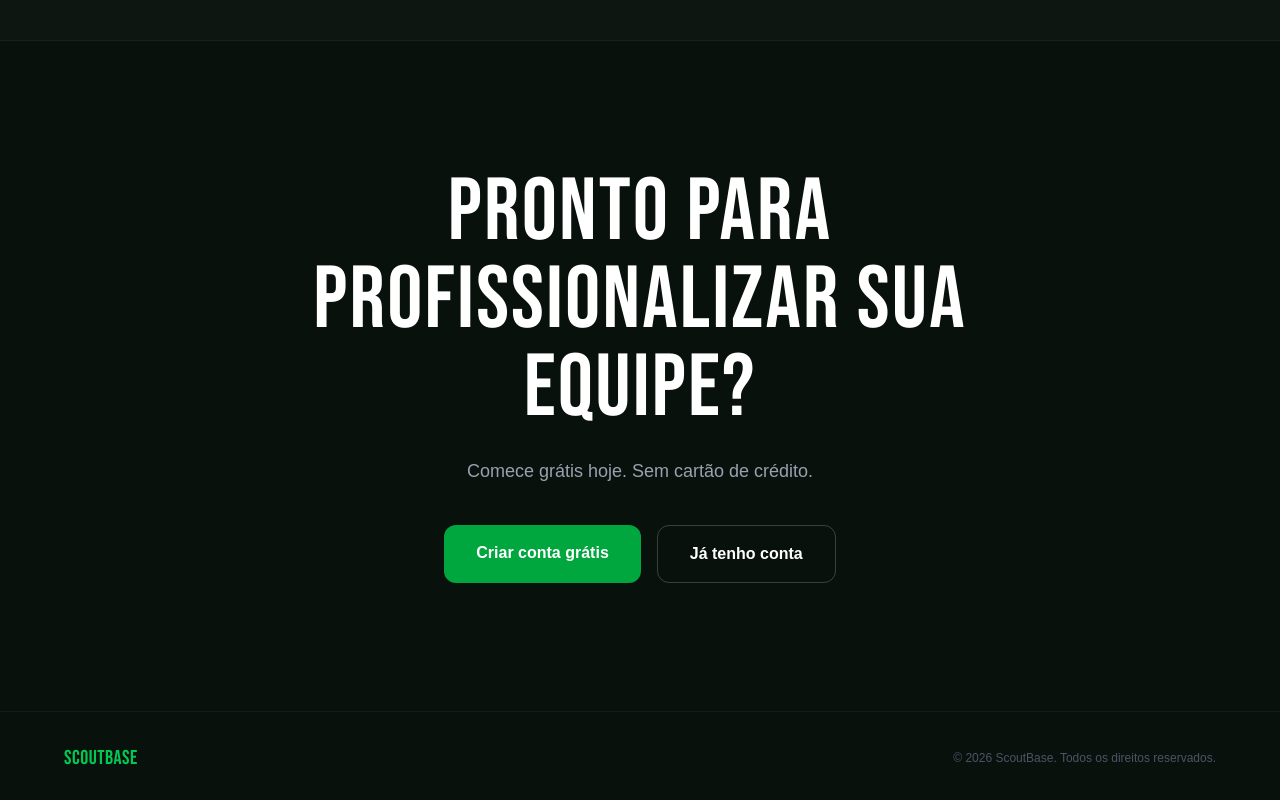
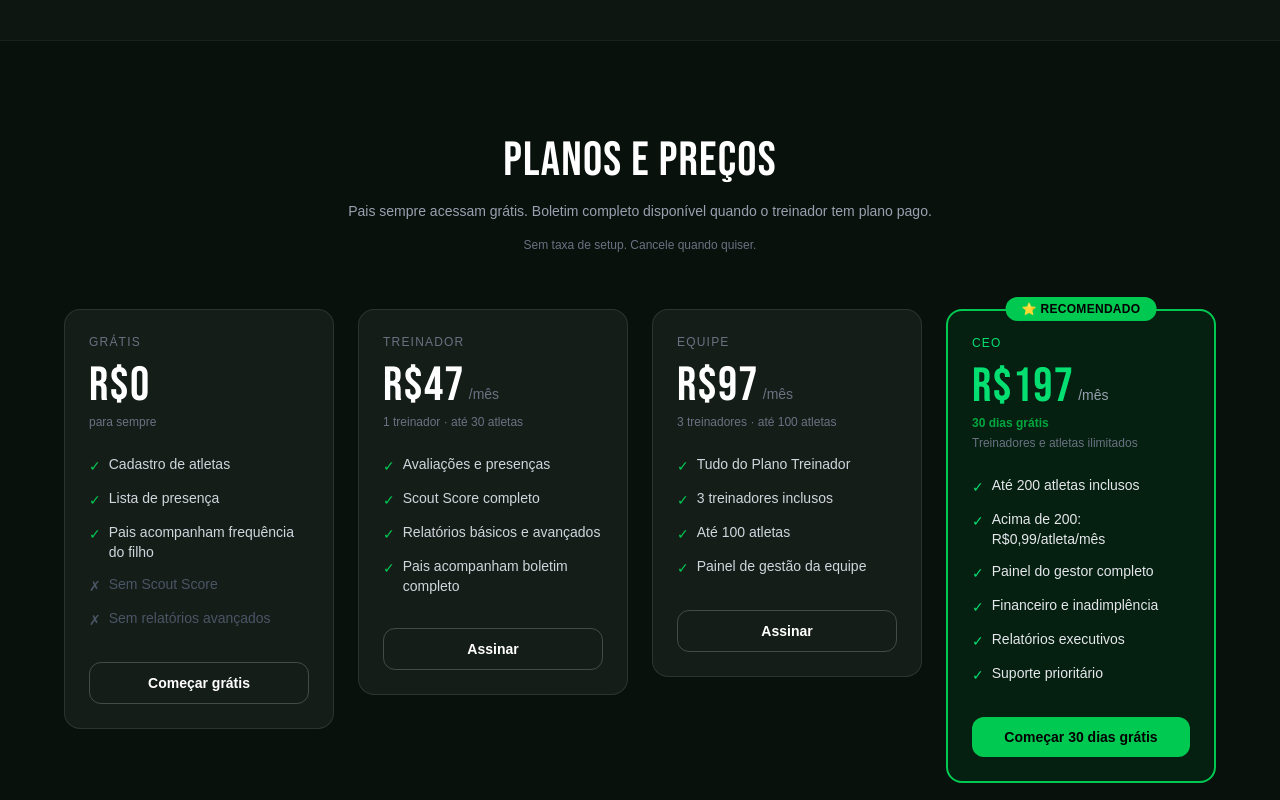
Before and after one commit to wrdiretoria/scoutbase, a Next.js app: page / in a window 1280 px wide. Shown: the part 3100-3900 px from the top of the page. Built offline with nearby package versions, Linux system fonts and the light colour scheme.

Commit message:
feat: adiciona seção de planos na landing page

```diff
--- a/src/app/page.tsx
+++ b/src/app/page.tsx
@@ -265,6 +265,147 @@ export default function LandingPage() {
         </div>
       </section>
 
+      {/* ─── PLANOS ─── */}
+      <section className="py-24 px-6">
+        <div className="max-w-6xl mx-auto">
+          <h2 className="font-[family-name:var(--font-bebas)] text-4xl sm:text-5xl text-center tracking-wide mb-4">
+            PLANOS E PREÇOS
+          </h2>
+          <p className="text-center text-gray-400 text-sm mb-4">
+            Pais sempre acessam grátis. Boletim completo disponível quando o treinador tem plano pago.
+          </p>
+          <p className="text-center text-gray-500 text-xs mb-14">
+            Sem taxa de setup. Cancele quando quiser.
+          </p>
+
+          <div className="grid grid-cols-1 sm:grid-cols-2 lg:grid-cols-4 gap-6 items-start">
+
+            {/* Grátis */}
+            <div className="bg-white/5 border border-white/10 rounded-2xl p-6 flex flex-col">
+              <p className="text-xs text-gray-500 uppercase tracking-widest mb-3">Grátis</p>
+              <p className="font-[family-name:var(--font-bebas)] text-5xl text-white tracking-wide">R$0</p>
+              <p className="text-xs text-gray-500 mt-1 mb-6">para sempre</p>
+              <ul className="space-y-3 flex-1">
+                {[
+                  'Cadastro de atletas',
+                  'Lista de presença',
+                  'Pais acompanham frequência do filho',
+                ].map((item) => (
+                  <li key={item} className="flex items-start gap-2 text-sm text-gray-300">
+                    <span className="text-green-500 mt-0.5">✓</span> {item}
+                  </li>
+                ))}
+                {[
+                  'Sem Scout Score',
+                  'Sem relatórios avançados',
+                ].map((item) => (
+                  <li key={item} className="flex items-start gap-2 text-sm text-gray-600">
+                    <span className="mt-0.5">✗</span> {item}
+                  </li>
+                ))}
+              </ul>
+              <Link
+                href="/cadastro"
+                className="mt-8 block text-center py-2.5 rounded-xl text-sm font-semibold border border-white/20 hover:border-white/40 text-white transition-colors"
+              >
+                Começar grátis
+              </Link>
+            </div>
+
+            {/* Treinador */}
+            <div className="bg-white/5 border border-white/10 rounded-2xl p-6 flex flex-col">
+              <p className="text-xs text-gray-500 uppercase tracking-widest mb-3">Treinador</p>
+              <div className="flex items-end gap-1">
+                <p className="font-[family-name:var(--font-bebas)] text-5xl text-white tracking-wide">R$47</p>
+                <p className="text-gray-500 text-sm mb-1.5">/mês</p>
+              </div>
+              <p className="text-xs text-gray-500 mt-1 mb-6">1 treinador · até 30 atletas</p>
+              <ul className="space-y-3 flex-1">
+                {[
+                  'Avaliações e presenças',
+                  'Scout Score completo',
+                  'Relatórios básicos e avançados',
+                  'Pais acompanham boletim completo',
+                ].map((item) => (
+                  <li key={item} className="flex items-start gap-2 text-sm text-gray-300">
+                    <span className="text-green-500 mt-0.5">✓</span> {item}
+                  </li>
+                ))}
+              </ul>
+              <Link
+                href="/cadastro"
+                className="mt-8 block text-center py-2.5 rounded-xl text-sm font-semibold border border-white/20 hover:border-white/40 text-white transition-colors"
+              >
+                Assinar
+              </Link>
+            </div>
+
+            {/* Equipe */}
+            <div className="bg-white/5 border border-white/10 rounded-2xl p-6 flex flex-col">
+              <p className="text-xs text-gray-500 uppercase tracking-widest mb-3">Equipe</p>
+              <div className="flex items-end gap-1">
+                <p className="font-[family-name:var(--font-bebas)] text-5xl text-white tracking-wide">R$97</p>
+                <p className="text-gray-500 text-sm mb-1.5">/mês</p>
+              </div>
+              <p className="text-xs text-gray-500 mt-1 mb-6">3 treinadores · até 100 atletas</p>
+              <ul className="space-y-3 flex-1">
+                {[
+                  'Tudo do Plano Treinador',
+                  '3 treinadores inclusos',
+                  'Até 100 atletas',
+                  'Painel de gestão da equipe',
+                ].map((item) => (
+                  <li key={item} className="flex items-start gap-2 text-sm text-gray-300">
+                    <span className="text-green-500 mt-0.5">✓</span> {item}
+                  </li>
+                ))}
+              </ul>
+              <Link
+                href="/cadastro"
+                className="mt-8 block text-center py-2.5 rounded-xl text-sm font-semibold border border-white/20 hover:border-white/40 text-white transition-colors"
+              >
+                Assinar
+              </Link>
+            </div>
+
+            {/* CEO — destaque */}
+            <div className="relative bg-green-950/50 border-2 border-green-500 rounded-2xl p-6 flex flex-col">
+              <span className="absolute -top-3.5 left-1/2 -translate-x-1/2 bg-green-500 text-black text-xs font-bold px-4 py-1 rounded-full uppercase tracking-wide whitespace-nowrap">
+                ⭐ Recomendado
+              </span>
+              <p className="text-xs text-green-400 uppercase tracking-widest mb-3">CEO</p>
+              <div className="flex items-end gap-1">
+                <p className="font-[family-name:var(--font-bebas)] text-5xl text-green-400 tracking-wide">R$197</p>
+                <p className="text-gray-400 text-sm mb-1.5">/mês</p>
+              </div>
+              <p className="text-xs text-green-600 font-semibold mt-1 mb-1">30 dias grátis</p>
+              <p className="text-xs text-gray-500 mb-6">Treinadores e atletas ilimitados</p>
+              <ul className="space-y-3 flex-1">
+                {[
+                  'Até 200 atletas inclusos',
+                  'Acima de 200: R$0,99/atleta/mês',
+                  'Painel do gestor completo',
+                  'Financeiro e inadimplência',
+                  'Relatórios executivos',
+                  'Suporte prioritário',
+                ].map((item) => (
+                  <li key={item} className="flex items-start gap-2 text-sm text-gray-200">
+                    <span className="text-green-400 mt-0.5">✓</span> {item}
+                  </li>
+                ))}
+              </ul>
+              <Link
+                href="/cadastro"
+                className="mt-8 block text-center py-2.5 rounded-xl text-sm font-bold bg-green-500 hover:bg-green-400 text-black transition-colors"
+              >
+                Começar 30 dias grátis
+              </Link>
+            </div>
+
+          </div>
+        </div>
+      </section>
+
       {/* ─── CTA FINAL ─── */}
       <section className="py-32 px-6">
         <div className="max-w-3xl mx-auto text-center">
```
